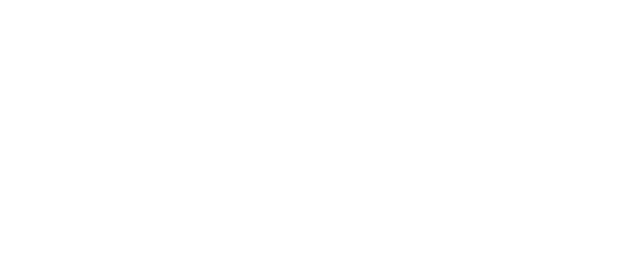
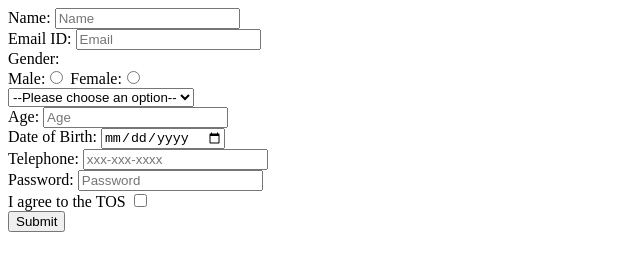
Before and after one commit to acciojob/signup-form-car-Akanksha9678, a website: page main.html in a window 1280 px wide. Shown: the whole page, without its empty margins (0-640 px from the left). Drawn offline with Linux system fonts and the light colour scheme.

Commit message:
created a submission

```diff
--- a/main.html
+++ b/main.html
@@ -7,6 +7,32 @@
 </head>
 
 <body>
+	<form method="post">
+		<label for="name">Name:</label>
+		<input type="text" id="name" placeholder="Name" required><br>
+		<label for="email">Email ID:</label>
+	    <input type="email" id="email" placeholder="Email" required><br>
+		<label for="gender">Gender:</label><br>
+	    Male:<input type="radio" name="gender" id="gender_m" required>
+	    Female:<input type="radio" name="gender" id="gender_f" required><br>
+	<select>
+		<option>--Please choose an option--</option>
+		<option>BMW</option>
+		<option>THAR</option>
+		<option>BB</option>
+	</select><br>
+	<label for="age">Age:</label>
+	<input type="number" id="age" placeholder="Age" required><br>
+	<label for="dob">Date of Birth:</label>
+	<input type="date" id="dob" required><br>
+	<label for="tel">Telephone:</label>
+	<input type="tel" id="tel" placeholder="xxx-xxx-xxxx"><br>
+	<label for="password">Password:</label>
+	<input type="password" id="password" placeholder="Password" required><br>
+		<label for="tos">I agree to the TOS</label>
+		<input type="checkbox" id="tos" required><br>
+		<input type="submit">
+	</form>
 	<!-- the entire body must be written by student -->
     <script type="text/javascript" src="./script.js">
 </script>
```
